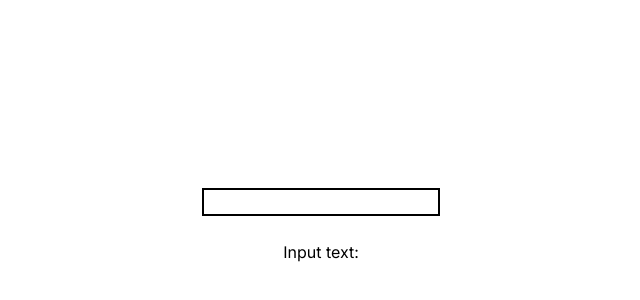
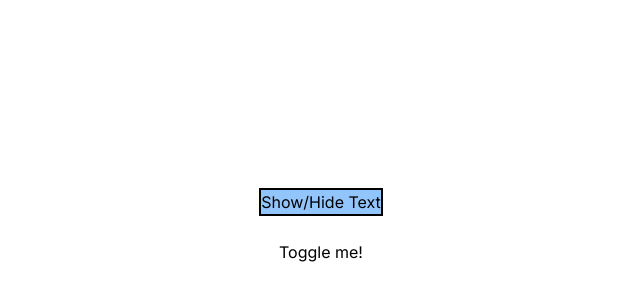
Before and after one commit to KalpitChandekar/Next-JS-Practice, a Next.js app: page / in a window 1280 px wide. Shown: the part 174-474 px from the top of the page, without its empty margins (335-975 px from the left). Built offline with nearby package versions, Linux system fonts and the light colour scheme.

Commit message:
practice toggle visibility

```diff
--- /dev/null
+++ b/app/components/toggle.tsx
@@ -0,0 +1,21 @@
+"use client";
+import React, { useState } from "react";
+
+function ToggleVisibility() {
+  const [showHide, setShowHide] = useState(true);
+
+  function showHideText() {
+    setShowHide(!showHide);
+  }
+
+  return (
+    <div className="ml-4  w-full h-screen  flex flex-col items-center justify-center">
+      <button className="border-2 bg-blue-300 border-black mb-6" onClick={showHideText}>
+        Show/Hide Text
+      </button>
+      {showHide && <p>Toggle me!</p>}
+    </div>
+  );
+}
+
+export default ToggleVisibility;
--- a/app/page.tsx
+++ b/app/page.tsx
@@ -1,9 +1,12 @@
-
-import InputField from "./components/input"
+import Button from "./components/button";
+import InputField from "./components/input";
+import ToggleVisibility from "./components/toggle";
 
 const App = () => {
   return (
-    <InputField/>
-  )
-}
-export default App
+    // <Button/>
+    // <InputField/>
+    <ToggleVisibility />
+  );
+};
+export default App;
```
